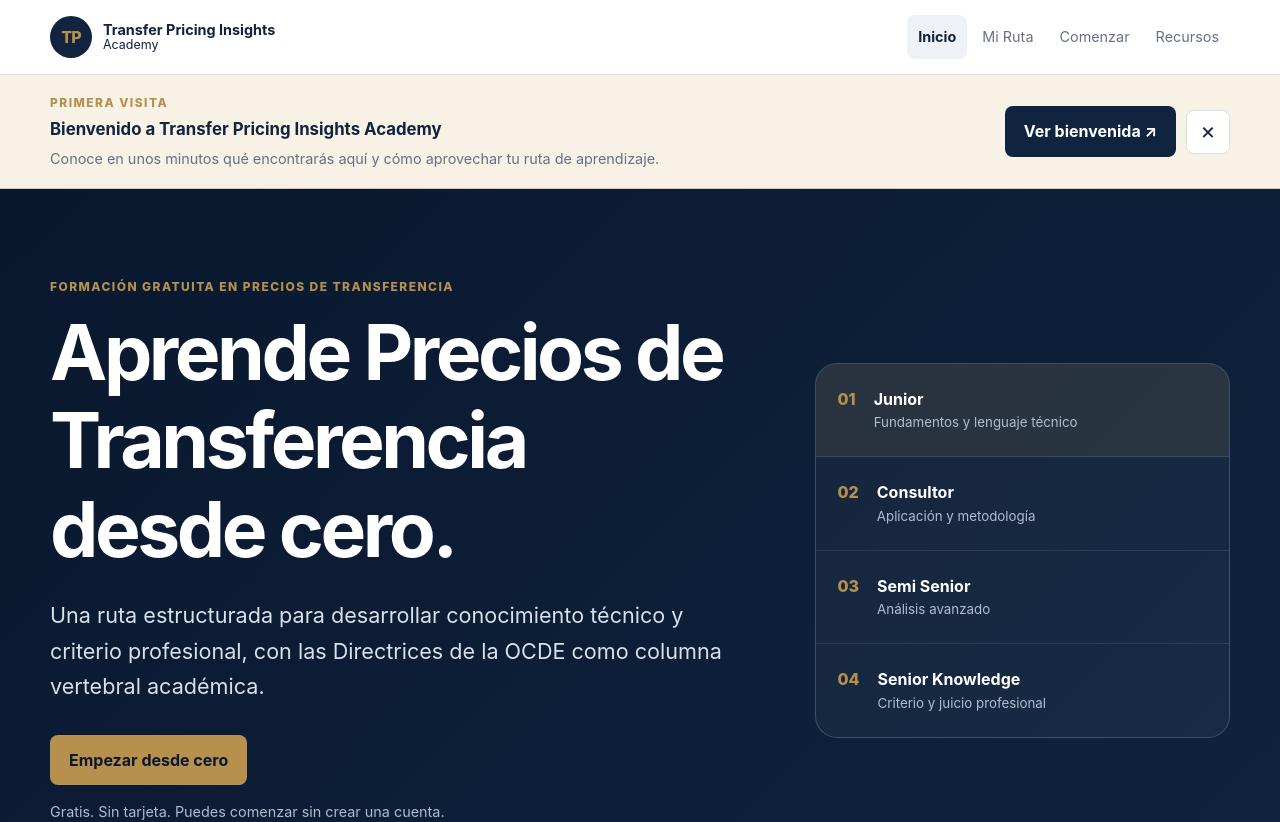
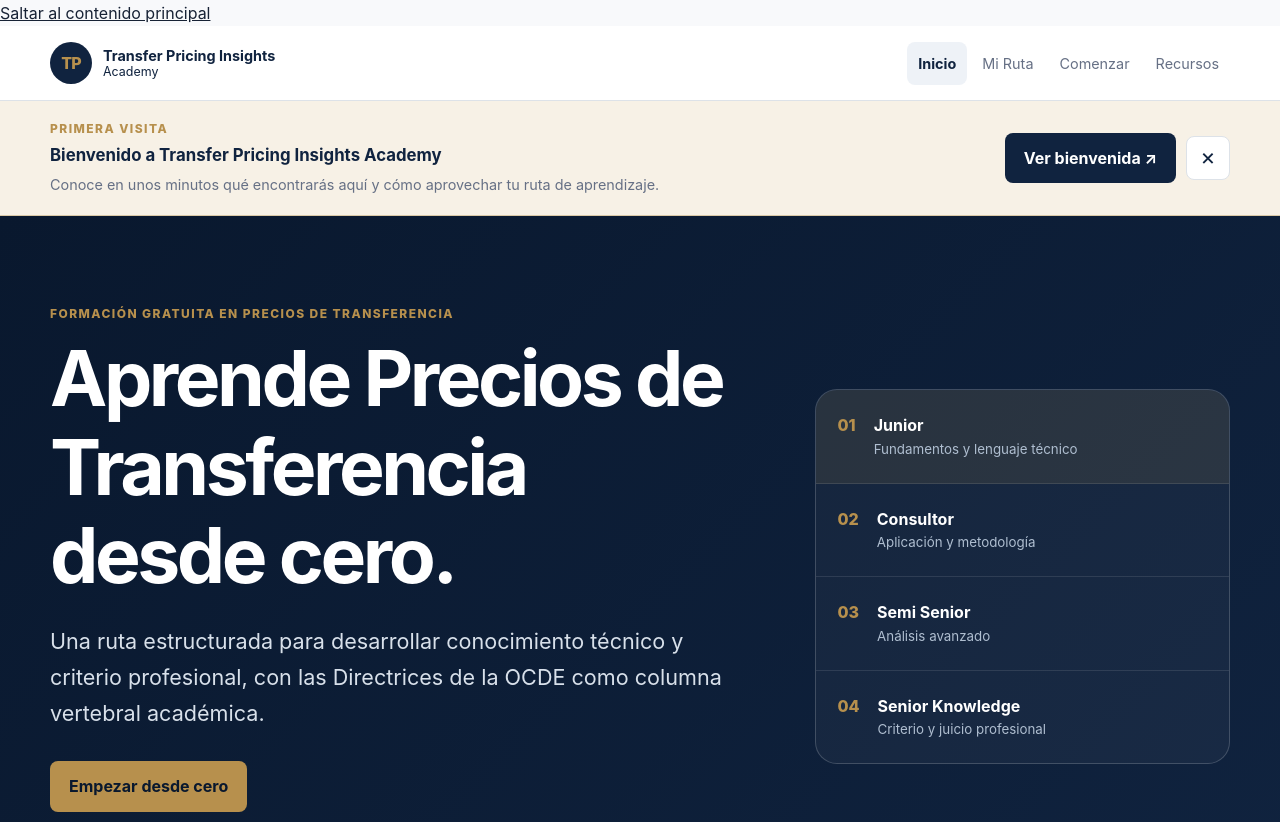
Before and after one commit to manuelcarrero-hash/transfer-pricing-insights-academy, a React (Vite) app: page / in a window 1280 px wide. Shown: the top 822 px of the page. Built offline with nearby package versions, Linux system fonts and the light colour scheme.

Commit message:
fix: improve keyboard accessibility and page landmarks

```diff
--- a/src/components/layout/AppShell.tsx
+++ b/src/components/layout/AppShell.tsx
@@ -28,6 +28,7 @@
 
   return (
     <div className="app-shell">
+      <a className="skip-link" href="#main-content">Saltar al contenido principal</a>
       <header className="site-header">
         <div className="container header-inner">
           <Link className="brand" to="/" aria-label="Transfer Pricing Insights Academy — Inicio" onClick={closeMobileNav}>
@@ -50,7 +51,7 @@
           </details>
         </div>
       </header>
-      <main>{children}</main>
+      <main id="main-content" tabIndex={-1}>{children}</main>
       <footer className="site-footer">
         <div className="container footer-inner">
           <div>
```
